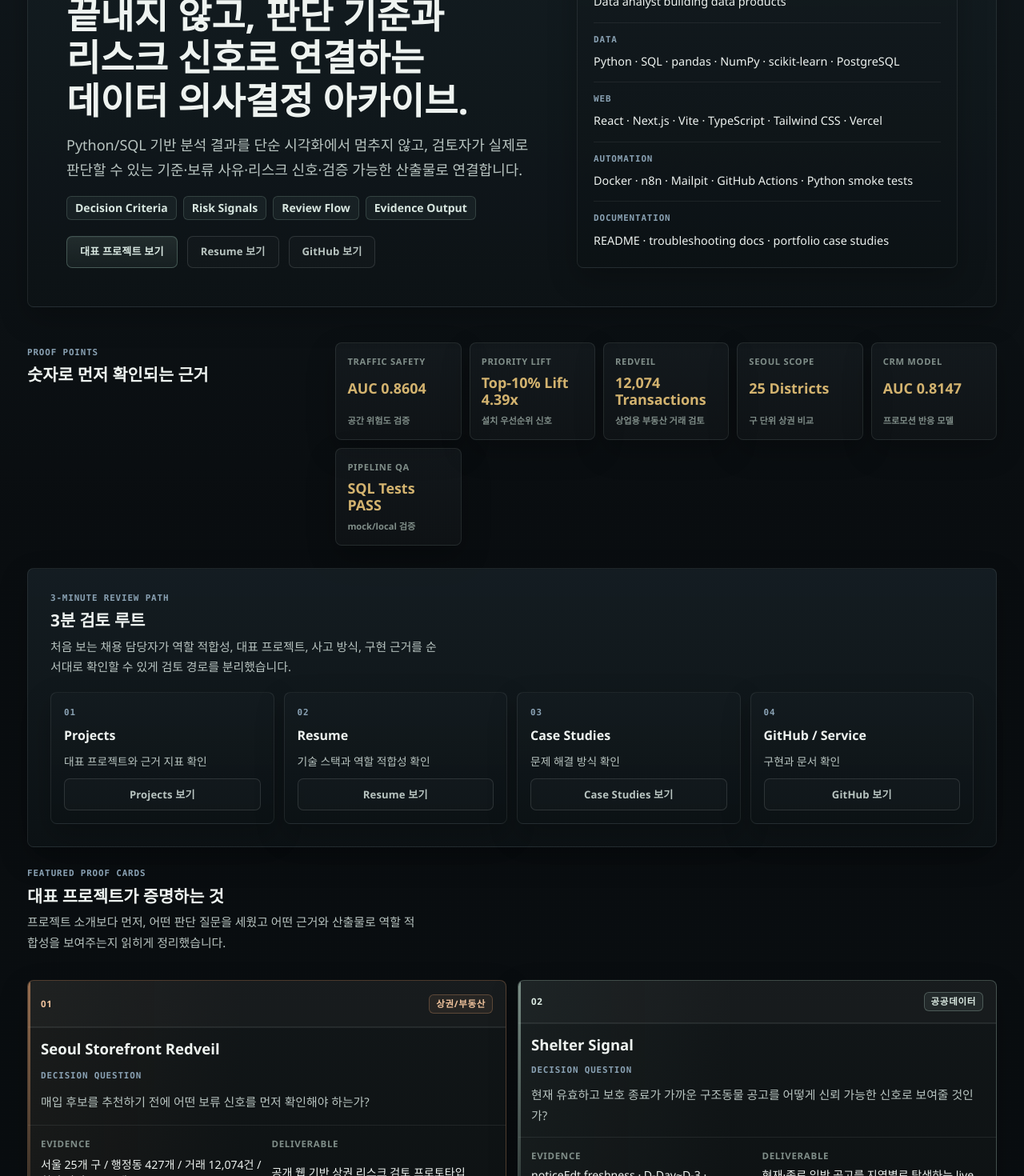
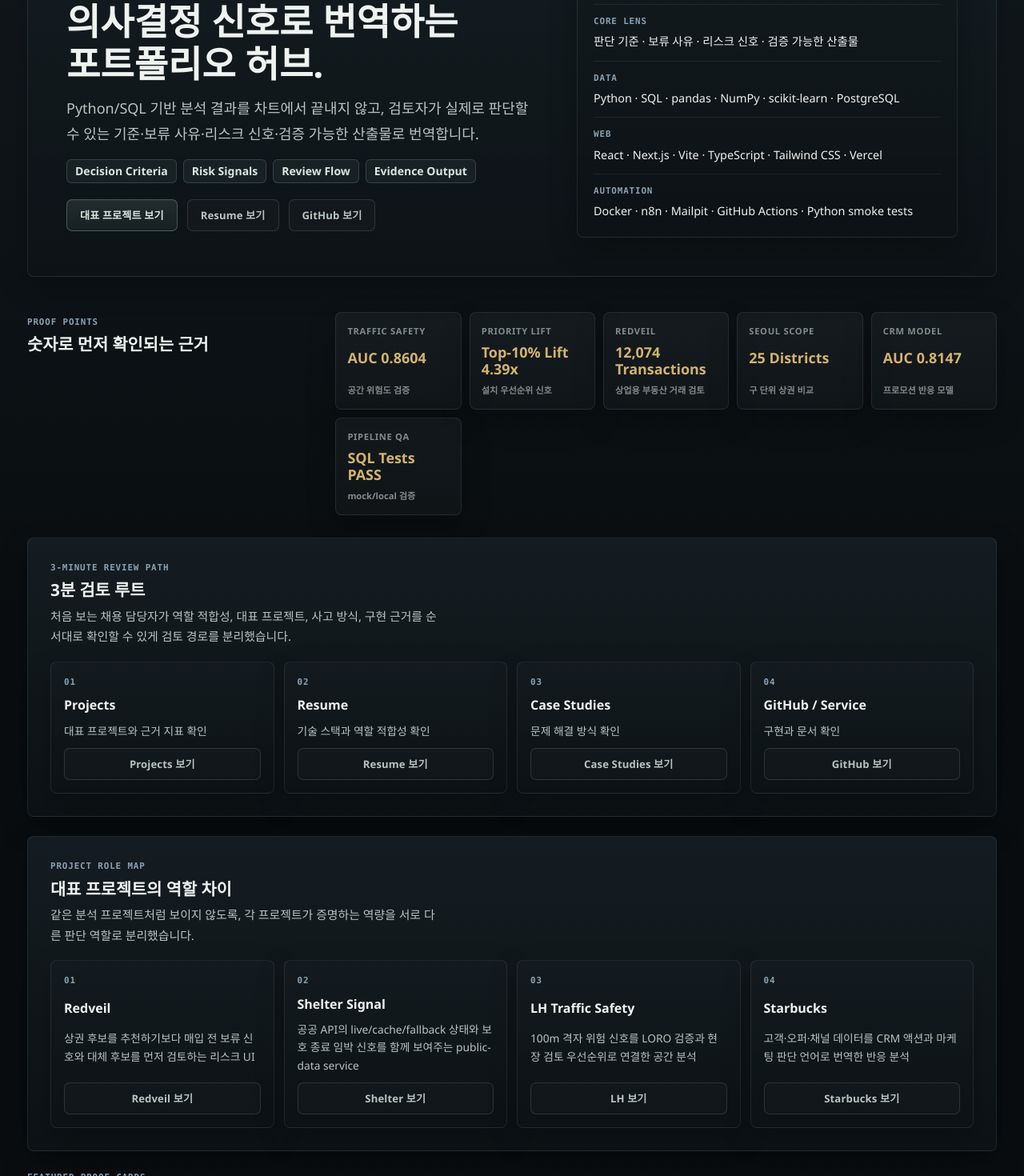
Before and after one commit to dffxonnb-cyber/signal-archive, a Next.js app: page / in a window 1280 px wide. Shown: the part 280-1750 px from the top of the page at 80% size. Built offline with nearby package versions, Linux system fonts and the light colour scheme.

Commit message:
refine home portfolio positioning

```diff
--- a/app/page.tsx
+++ b/app/page.tsx
@@ -7,11 +7,11 @@ import { homeProofPoints } from "@/content/proof-points";
 import { featuredProjects } from "@/content/projects";
 
 const scanRows = [
-  { label: "Positioning", value: "Data analyst building data products" },
+  { label: "Positioning", value: "Data analyst translating data into decision signals" },
+  { label: "Core Lens", value: "판단 기준 · 보류 사유 · 리스크 신호 · 검증 가능한 산출물" },
   { label: "Data", value: "Python · SQL · pandas · NumPy · scikit-learn · PostgreSQL" },
   { label: "Web", value: "React · Next.js · Vite · TypeScript · Tailwind CSS · Vercel" },
   { label: "Automation", value: "Docker · n8n · Mailpit · GitHub Actions · Python smoke tests" },
-  { label: "Documentation", value: "README · troubleshooting docs · portfolio case studies" },
 ];
 
 const reviewPath = [
@@ -46,6 +46,37 @@ const reviewPath = [
   },
 ];
 
+const projectRoleMap = [
+  {
+    step: "01",
+    title: "Redveil",
+    detail: "상권 후보를 추천하기보다 매입 전 보류 신호와 대체 후보를 먼저 검토하는 리스크 UI",
+    href: "/projects/seoul-storefront-redveil",
+    label: "Redveil 보기",
+  },
+  {
+    step: "02",
+    title: "Shelter Signal",
+    detail: "공공 API의 live/cache/fallback 상태와 보호 종료 임박 신호를 함께 보여주는 public-data service",
+    href: "/projects/shelter-signal",
+    label: "Shelter 보기",
+  },
+  {
+    step: "03",
+    title: "LH Traffic Safety",
+    detail: "100m 격자 위험 신호를 LORO 검증과 현장 검토 우선순위로 연결한 공간 분석",
+    href: "/projects/lh-traffic-safety-analysis",
+    label: "LH 보기",
+  },
+  {
+    step: "04",
+    title: "Starbucks",
+    detail: "고객·오퍼·채널 데이터를 CRM 액션과 마케팅 판단 언어로 번역한 반응 분석",
+    href: "/projects/starbucks-promotion-analysis",
+    label: "Starbucks 보기",
+  },
+];
+
 export default function HomePage() {
   return (
     <main className="page-shell">
@@ -72,8 +103,8 @@ export default function HomePage() {
           eyebrow="Signal Archive · Decision Archive"
           lead={
             <>
-              Python/SQL 기반 분석 결과를 단순 시각화에서 멈추지 않고, 검토자가 실제로 판단할 수 있는
-              기준·보류 사유·리스크 신호·검증 가능한 산출물로 연결합니다.
+              Python/SQL 기반 분석 결과를 차트에서 끝내지 않고, 검토자가 실제로 판단할 수 있는 기준·보류
+              사유·리스크 신호·검증 가능한 산출물로 번역합니다.
             </>
           }
           meta={
@@ -85,7 +116,7 @@ export default function HomePage() {
               ))}
             </div>
           }
-          title="분석 결과를 차트에서 끝내지 않고, 판단 기준과 리스크 신호로 연결하는 데이터 의사결정 아카이브."
+          title="데이터를 판단 근거와 의사결정 신호로 번역하는 포트폴리오 허브."
           titleId="home-title"
           variant="home"
         >
@@ -145,12 +176,35 @@ export default function HomePage() {
           </div>
         </section>
 
+        <section className="surface-card home-review-path">
+          <div className="home-section-head">
+            <span className="eyebrow">Project Role Map</span>
+            <h2 className="section-title">대표 프로젝트의 역할 차이</h2>
+            <p className="page-intro">
+              같은 분석 프로젝트처럼 보이지 않도록, 각 프로젝트가 증명하는 역량을 서로 다른 판단 역할로 분리했습니다.
+            </p>
+          </div>
+
+          <div className="home-review-path__grid">
+            {projectRoleMap.map((item) => (
+              <article className="home-review-step" key={item.title}>
+                <span className="home-review-step__step">{item.step}</span>
+                <h3>{item.title}</h3>
+                <p>{item.detail}</p>
+                <Link className="button-link button-link--secondary home-review-step__link" href={item.href}>
+                  {item.label}
+                </Link>
+              </article>
+            ))}
+          </div>
+        </section>
+
         <section className="page-grid home-selected">
           <div className="home-selected__head">
             <span className="eyebrow">Featured Proof Cards</span>
             <h2 className="section-title">대표 프로젝트가 증명하는 것</h2>
             <p className="page-intro">
-              프로젝트 소개보다 먼저, 어떤 판단 질문을 세웠고 어떤 근거와 산출물로 역할 적합성을 보여주는지 읽히게
+              프로젝트 소개보다 먼저, 무엇을 주장하고 무엇은 주장하지 않는지까지 함께 읽히도록 검토 경계를
               정리했습니다.
             </p>
           </div>
```
